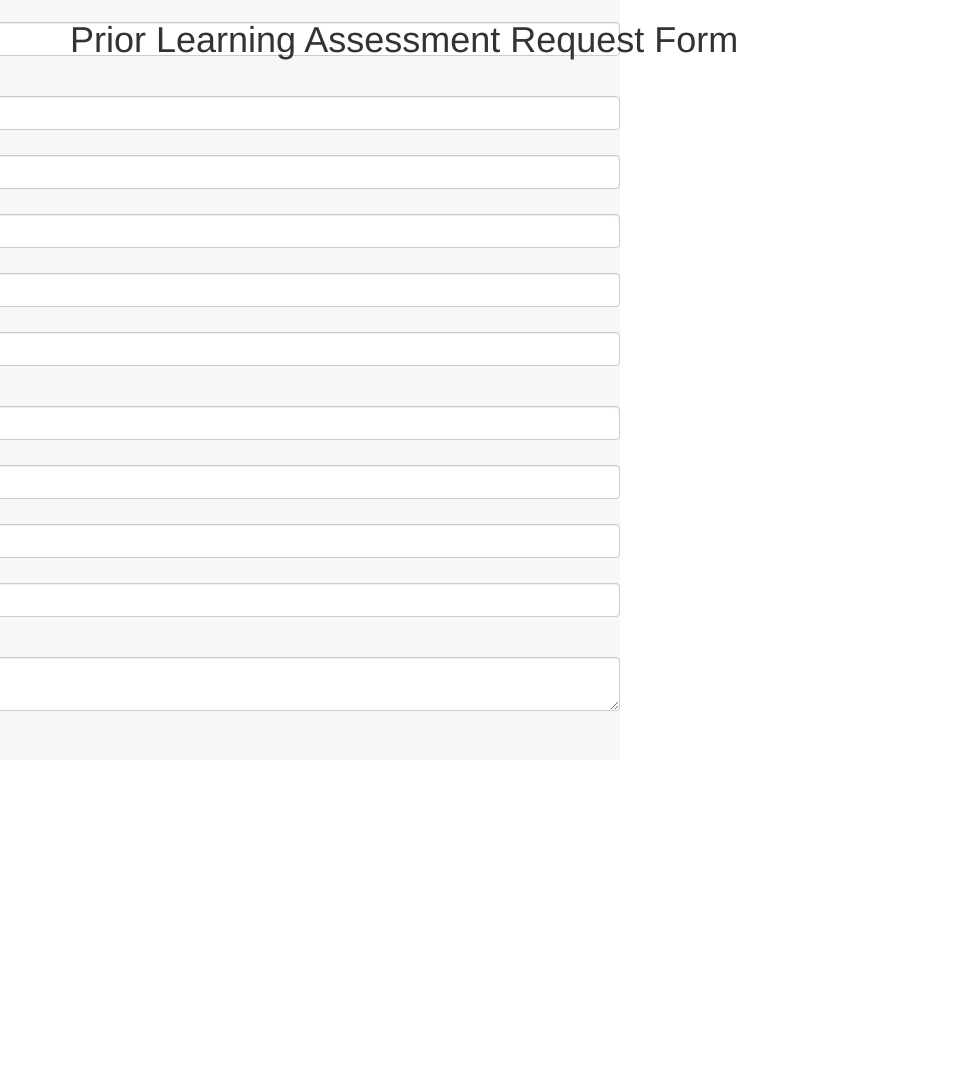
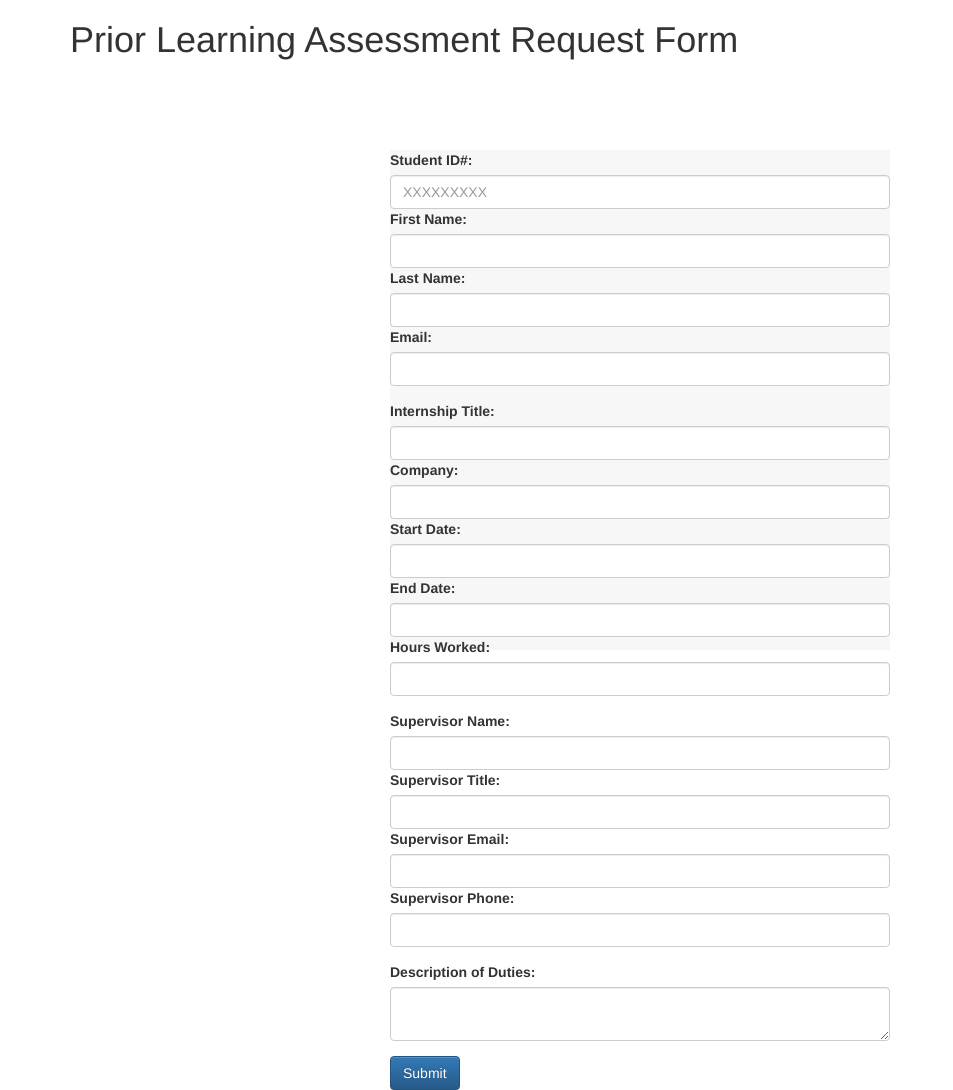
Before and after one commit to h4r3krsna/IT486_pla_project, a PHP site: page /views/student_form.php in a window 1280 px wide. Shown: the whole page, without its empty margins (0-953 px from the left). Before the commit the page ends 711 px from the top, so only its background shows below. Run offline with PHP 8.4, Linux system fonts and the light colour scheme.

Commit message:
Form styling adjustment

```diff
--- a/views/student_form.php
+++ b/views/student_form.php
@@ -9,11 +9,13 @@
 
         #wrapper
         {
-            width: 800px;
+            width:500px;
+            height:500px;
             margin:0 auto;
             background:#f7f7f7;
+            position:absolute;
             left:50%;
-            top:25%;
+            top:50%;
             margin-left:-250px;
             margin-top:-250px;
         }
```
